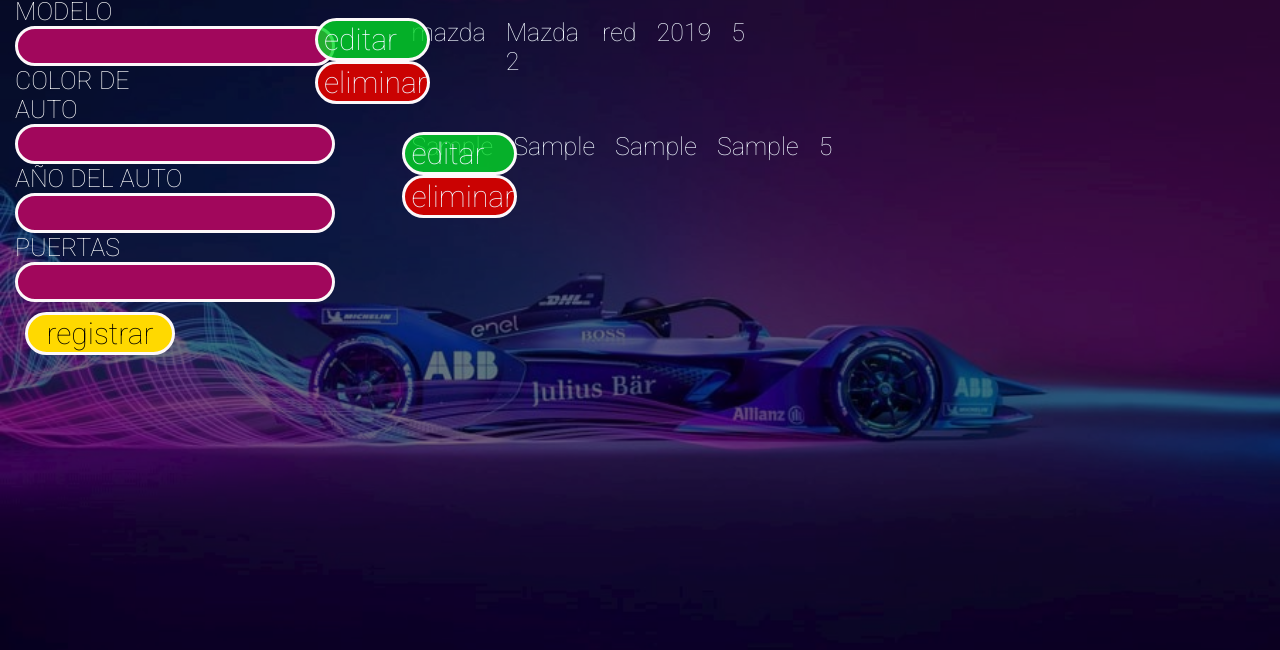
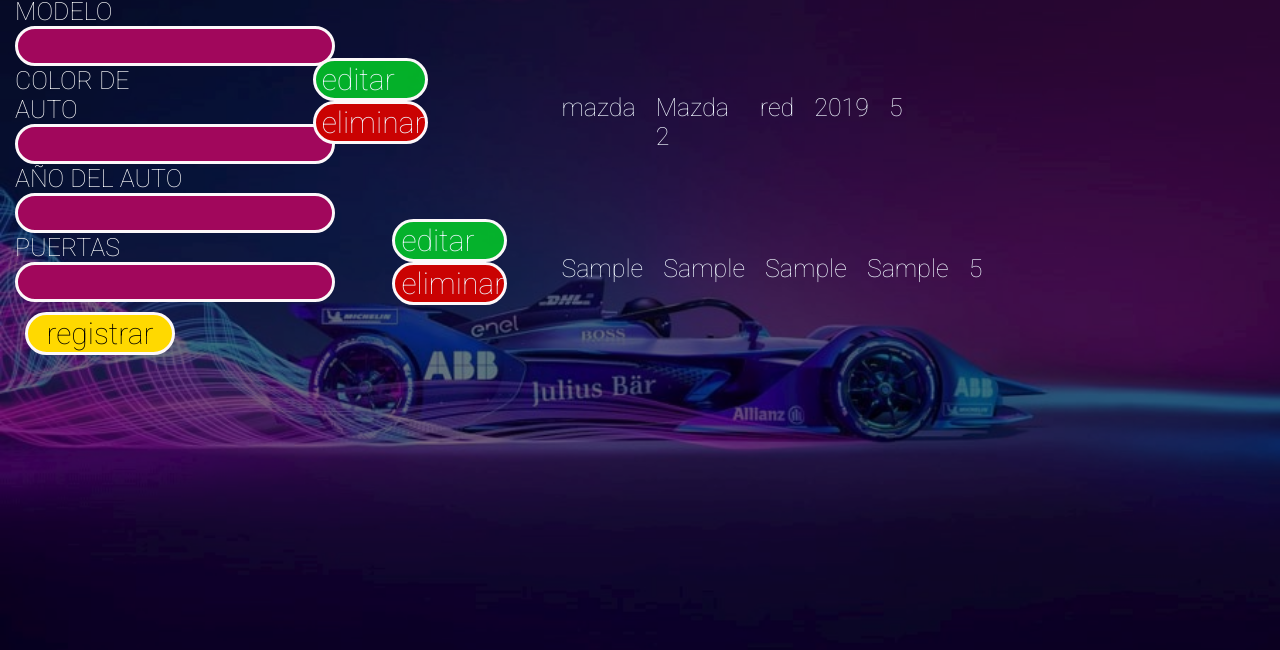
Before and after one commit to LorenaParraF/crud-autos.js, a plain HTML site: page index.html in a window 1280 px wide. Both pictures are taken after typing "Sample", "Sample", "Sample", "Sample", "5" into the empty fields and a click on the button "registrar". Shown: the part 150-800 px from the top of the page. Drawn offline with Linux system fonts and the light colour scheme.

Commit message:
Update ensayo.css

```diff
--- a/ensayo.css
+++ b/ensayo.css
@@ -101,7 +101,7 @@ input,
 }
 .contenedor_botones {
   display: block;
-  margin: 10px;
+  margin-top: 50px;
   border: 10px;
   width: 30%;
 }
@@ -130,4 +130,6 @@ button#btn_edit,
 }
 p {
   margin: 10px;
+  transform: translateX(150px);
+  margin-top: 85px;
 }
```
